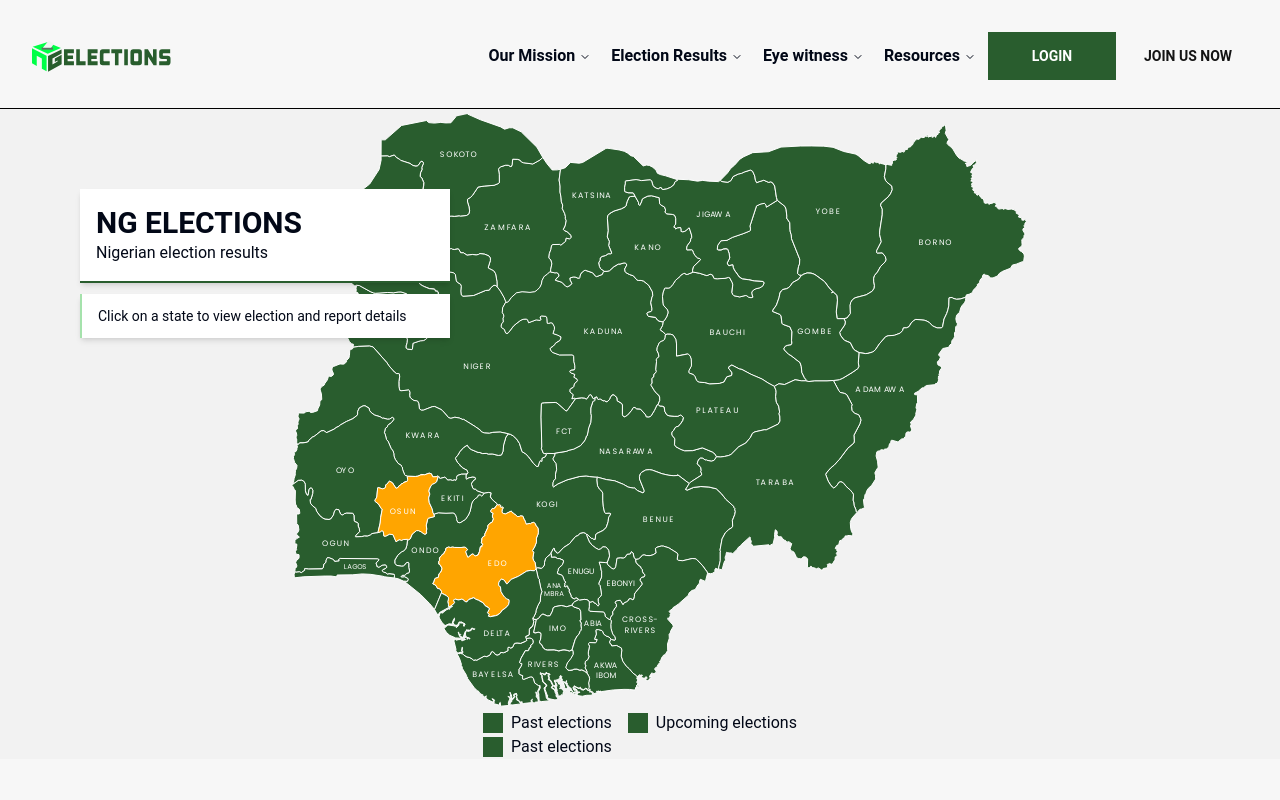
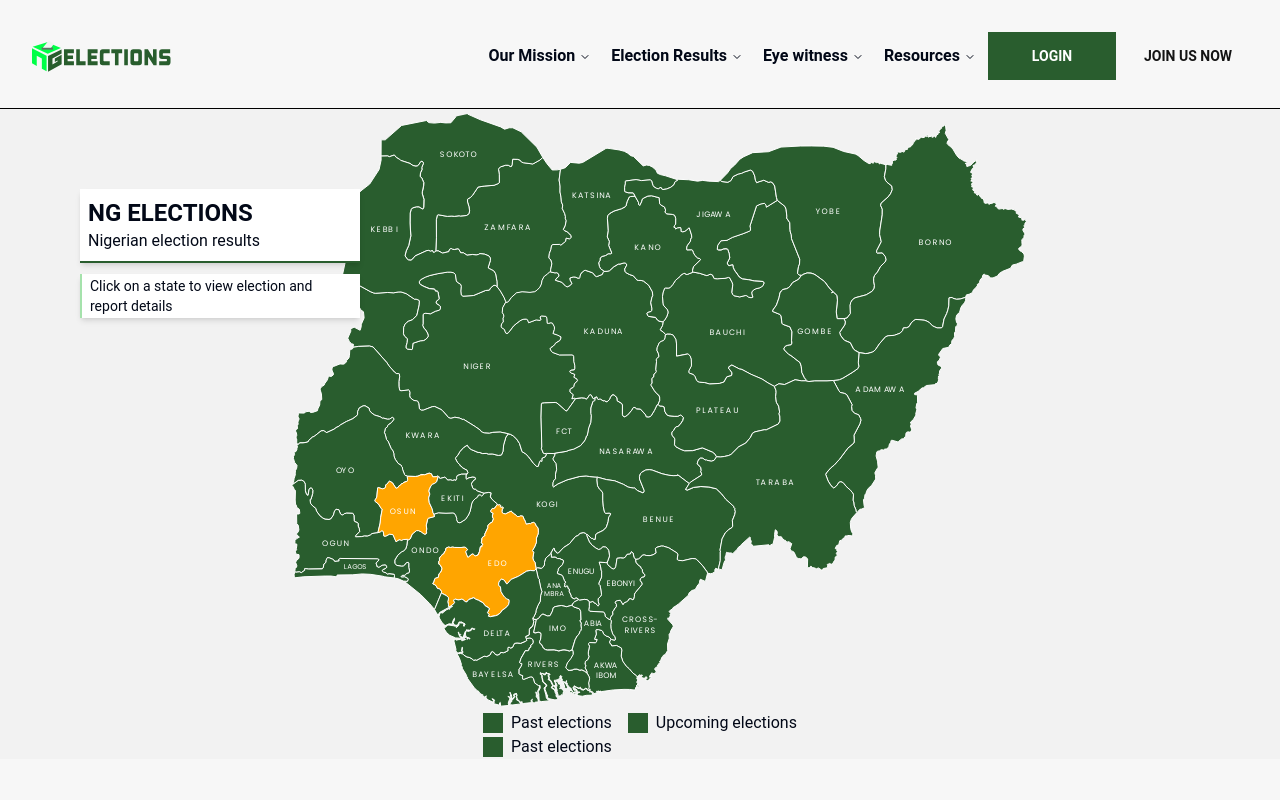
Before and after one commit to Ngelectionpolls-ng/ng-election-fe, a Next.js app: page / in a window 1280 px wide. Shown: the top 800 px of the page. Built offline with nearby package versions, Linux system fonts and the light colour scheme.

Commit message:
Added MAP component

```diff
--- a/components/home/Hero.tsx
+++ b/components/home/Hero.tsx
@@ -7,12 +7,12 @@ function Hero() {
     return (
         <div className='relative bg-[#F2F2F2] flex flex-col items-center'>
             <Map />
-            <div className='absolute left-[80px] top-[80px] w-[370px]'>
-                <div className='bg-white p-4 border-b-2 border-primary shadow-md'>
-                    <h3 className='font-bold text-3xl'>NG ELECTIONS</h3>
-                    <p>Nigerian election results</p>
+            <div className='absolute left-[80px] top-[80px] w-[280px]'>
+                <div className='bg-white p-2 border-b-2 border-primary shadow-md'>
+                    <h3 className='font-bold text-2xl'>NG ELECTIONS</h3>
+                    <p className="text-md">Nigerian election results</p>
                 </div>
-                <div className='h-[44px] bg-white border-l-2 mt-[11px] border-[#A5E2AC] text-sm flex items-center px-4 shadow-md'>
+                <div className='h-[44px] bg-white border-l-2 mt-[11px] border-[#A5E2AC] text-sm flex items-center px-2 shadow-md'>
                     Click on a state to view election and report details
                 </div>
             </div>
```
